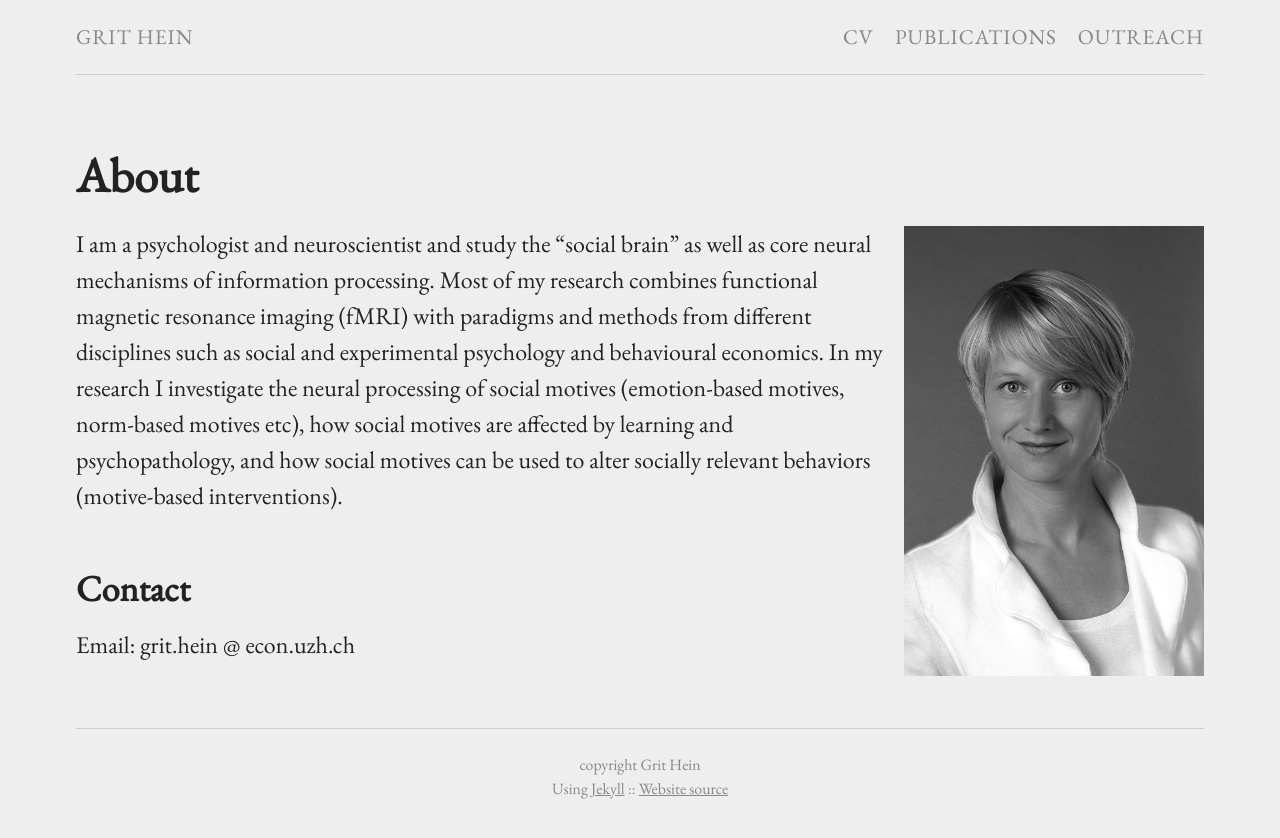
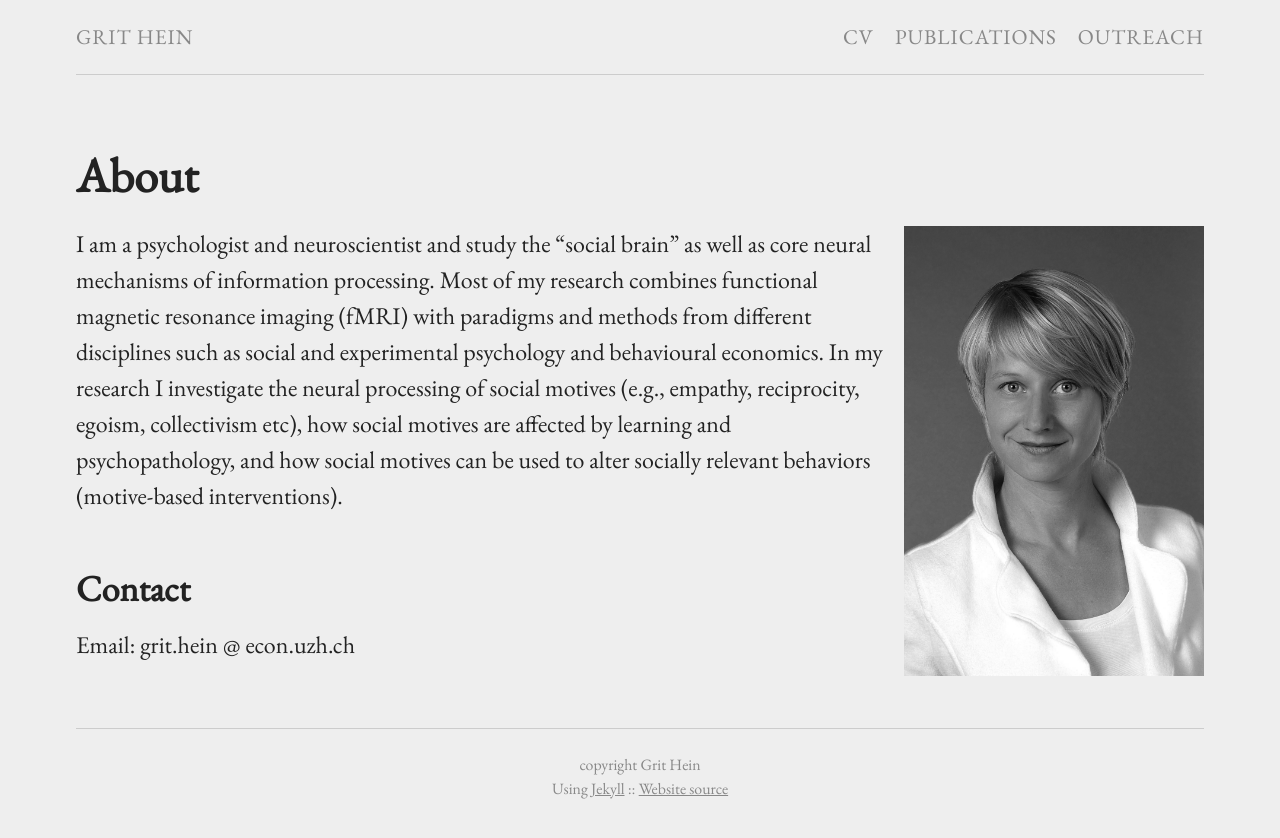
Before and after one commit to grithein/grithein, a Jekyll site: the page built from index.md, in a window 1280 px wide. Shown: the top 838 px of the page. Built offline with Jekyll 4.4.1, drawn with Linux system fonts in a browser that asks for light colours.

Commit message:
Update from Forestry.io - index.md

```diff
--- a/index.md
+++ b/index.md
@@ -5,7 +5,7 @@ permalink: "/"
 ---
 {% include image.html url="images/Grit_pic.jpg" caption="" max_width="300px" align="right" %}
 
-I am a psychologist and neuroscientist and study the “social brain” as well as core neural mechanisms of information processing. Most of my research combines functional magnetic resonance imaging (fMRI) with paradigms and methods from different disciplines such as social and experimental psychology and behavioural economics. In my research I investigate the neural processing of social motives (emotion-based motives, norm-based motives etc), how social motives are affected by learning and psychopathology, and how social motives can be used to alter socially relevant behaviors (motive-based interventions).
+I am a psychologist and neuroscientist and study the “social brain” as well as core neural mechanisms of information processing. Most of my research combines functional magnetic resonance imaging (fMRI) with paradigms and methods from different disciplines such as social and experimental psychology and behavioural economics. In my research I investigate the neural processing of social motives (e.g., empathy, reciprocity, egoism, collectivism etc), how social motives are affected by learning and psychopathology, and how social motives can be used to alter socially relevant behaviors (motive-based interventions).
 
 ## Contact
 
```
